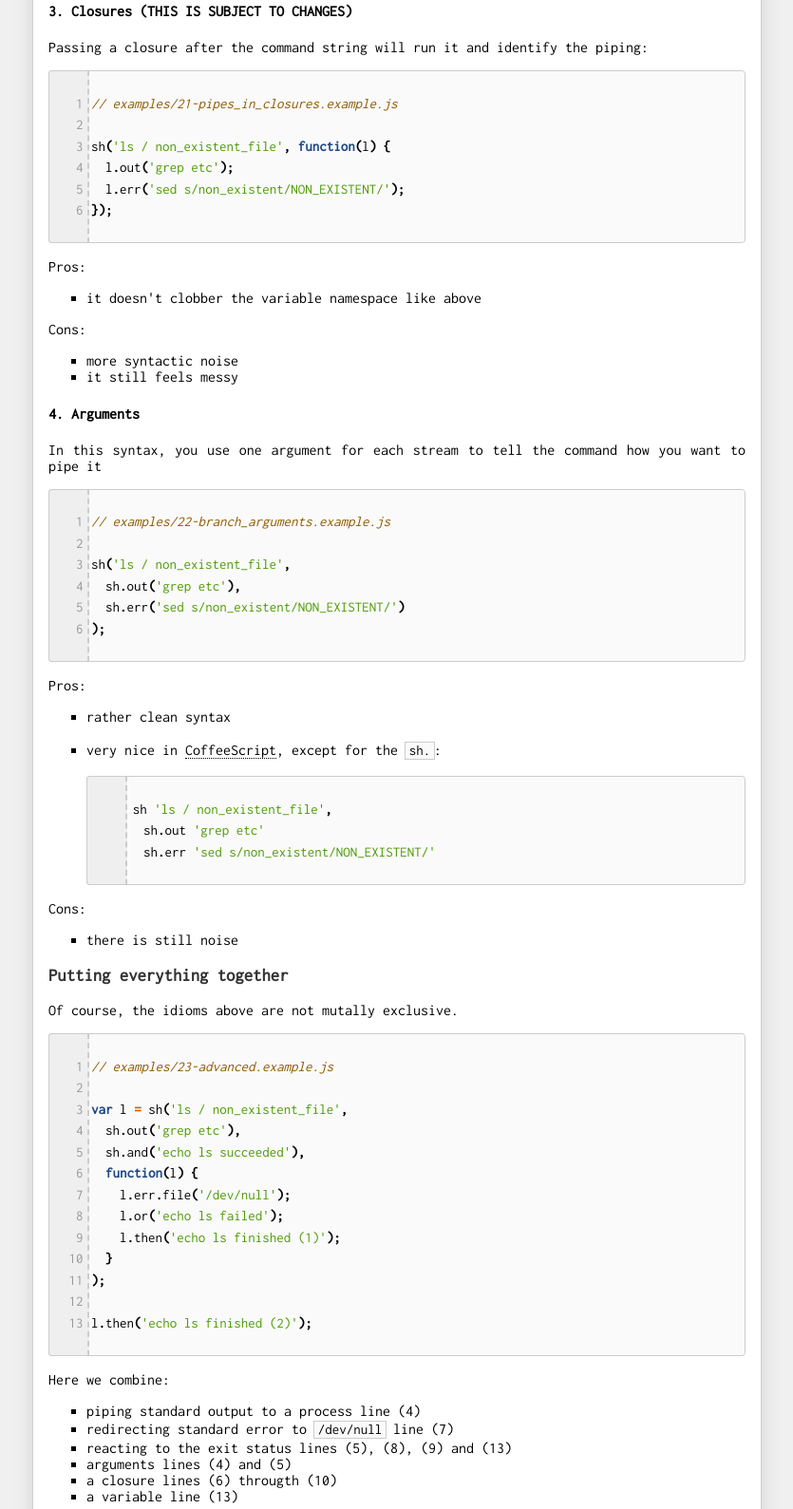
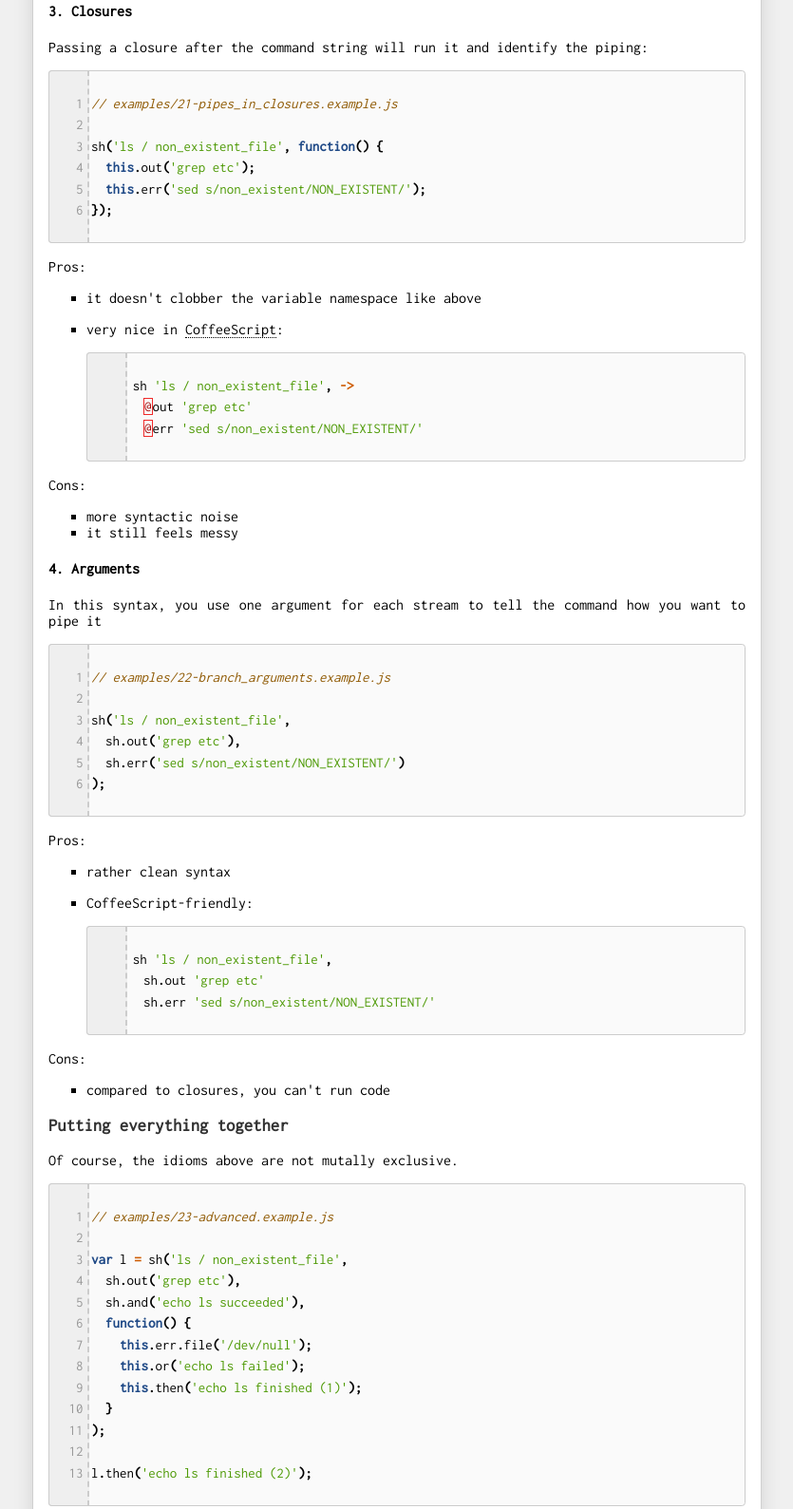
Before and after one commit to guitt/sh.js, a plain HTML site: page tutorial.html in a window 1280 px wide. Shown: the part 9887-11476 px from the top of the page at 95% size, without its empty margins (222-1057 px from the left). Drawn offline with Linux system fonts and the light colour scheme.

Commit message:
Update docs on using `this` in closures

```diff
--- a/tutorial.html
+++ b/tutorial.html
@@ -641,7 +641,7 @@ ls / non_existent_file &gt; out_stream 2&gt; err_stream
 </ul>
 
 
-<h4 id="3-Closures-THIS-IS-SUBJECT-TO-CHANGES-">3. Closures (THIS IS SUBJECT TO CHANGES)</h4>
+<h4 id="3-Closures">3. Closures</h4>
 
 <p>Passing a closure after the command string will run it and identify the piping:</p>
 
@@ -652,9 +652,9 @@ ls / non_existent_file &gt; out_stream 2&gt; err_stream
 5
 6</pre><pre><code><span class="c1">// examples/21-pipes_in_closures.example.js</span>
 
-<span class="nx">sh</span><span class="p">(</span><span class="s1">&#39;ls / non_existent_file&#39;</span><span class="p">,</span> <span class="kd">function</span><span class="p">(</span><span class="nx">l</span><span class="p">)</span> <span class="p">{</span>
-  <span class="nx">l</span><span class="p">.</span><span class="nx">out</span><span class="p">(</span><span class="s1">&#39;grep etc&#39;</span><span class="p">);</span>
-  <span class="nx">l</span><span class="p">.</span><span class="nx">err</span><span class="p">(</span><span class="s1">&#39;sed s/non_existent/NON_EXISTENT/&#39;</span><span class="p">);</span>
+<span class="nx">sh</span><span class="p">(</span><span class="s1">&#39;ls / non_existent_file&#39;</span><span class="p">,</span> <span class="kd">function</span><span class="p">()</span> <span class="p">{</span>
+  <span class="k">this</span><span class="p">.</span><span class="nx">out</span><span class="p">(</span><span class="s1">&#39;grep etc&#39;</span><span class="p">);</span>
+  <span class="k">this</span><span class="p">.</span><span class="nx">err</span><span class="p">(</span><span class="s1">&#39;sed s/non_existent/NON_EXISTENT/&#39;</span><span class="p">);</span>
 <span class="p">});</span>
 </code></pre></div>
 
@@ -663,6 +663,15 @@ ls / non_existent_file &gt; out_stream 2&gt; err_stream
 
 <ul>
 <li>it doesn't clobber the variable namespace like above</li>
+<li><p>very nice in <a href="http://jashkenas.github.com/coffee-script/">CoffeeScript</a>:</p>
+
+<div class="highlight"><pre class="line_nums">&nbsp;
+&nbsp;
+&nbsp;</pre><pre><code><span class="nx">sh</span> <span class="s1">&#39;ls / non_existent_file&#39;</span><span class="p">,</span> <span class="o">-&gt;</span>
+  <span class="err">@</span><span class="nx">out</span> <span class="s1">&#39;grep etc&#39;</span>
+  <span class="err">@</span><span class="nx">err</span> <span class="s1">&#39;sed s/non_existent/NON_EXISTENT/&#39;</span>
+</code></pre></div>
+</li>
 </ul>
 
 
@@ -696,7 +705,7 @@ ls / non_existent_file &gt; out_stream 2&gt; err_stream
 
 <ul>
 <li>rather clean syntax</li>
-<li><p>very nice in <a href="http://jashkenas.github.com/coffee-script/">CoffeeScript</a>, except for the <code>sh.</code>:</p>
+<li><p>CoffeeScript-friendly:</p>
 
 <div class="highlight"><pre class="line_nums">&nbsp;
 &nbsp;
@@ -711,7 +720,7 @@ ls / non_existent_file &gt; out_stream 2&gt; err_stream
 <p>Cons:</p>
 
 <ul>
-<li>there is still noise</li>
+<li>compared to closures, you can't run code</li>
 </ul>
 
 
@@ -736,10 +745,10 @@ ls / non_existent_file &gt; out_stream 2&gt; err_stream
 <span class="kd">var</span> <span class="nx">l</span> <span class="o">=</span> <span class="nx">sh</span><span class="p">(</span><span class="s1">&#39;ls / non_existent_file&#39;</span><span class="p">,</span>
   <span class="nx">sh</span><span class="p">.</span><span class="nx">out</span><span class="p">(</span><span class="s1">&#39;grep etc&#39;</span><span class="p">),</span>
   <span class="nx">sh</span><span class="p">.</span><span class="nx">and</span><span class="p">(</span><span class="s1">&#39;echo ls succeeded&#39;</span><span class="p">),</span>
-  <span class="kd">function</span><span class="p">(</span><span class="nx">l</span><span class="p">)</span> <span class="p">{</span>
-    <span class="nx">l</span><span class="p">.</span><span class="nx">err</span><span class="p">.</span><span class="nx">file</span><span class="p">(</span><span class="s1">&#39;/dev/null&#39;</span><span class="p">);</span>
-    <span class="nx">l</span><span class="p">.</span><span class="nx">or</span><span class="p">(</span><span class="s1">&#39;echo ls failed&#39;</span><span class="p">);</span>
-    <span class="nx">l</span><span class="p">.</span><span class="nx">then</span><span class="p">(</span><span class="s1">&#39;echo ls finished (1)&#39;</span><span class="p">);</span>
+  <span class="kd">function</span><span class="p">()</span> <span class="p">{</span>
+    <span class="k">this</span><span class="p">.</span><span class="nx">err</span><span class="p">.</span><span class="nx">file</span><span class="p">(</span><span class="s1">&#39;/dev/null&#39;</span><span class="p">);</span>
+    <span class="k">this</span><span class="p">.</span><span class="nx">or</span><span class="p">(</span><span class="s1">&#39;echo ls failed&#39;</span><span class="p">);</span>
+    <span class="k">this</span><span class="p">.</span><span class="nx">then</span><span class="p">(</span><span class="s1">&#39;echo ls finished (1)&#39;</span><span class="p">);</span>
   <span class="p">}</span>
 <span class="p">);</span>
 
```
